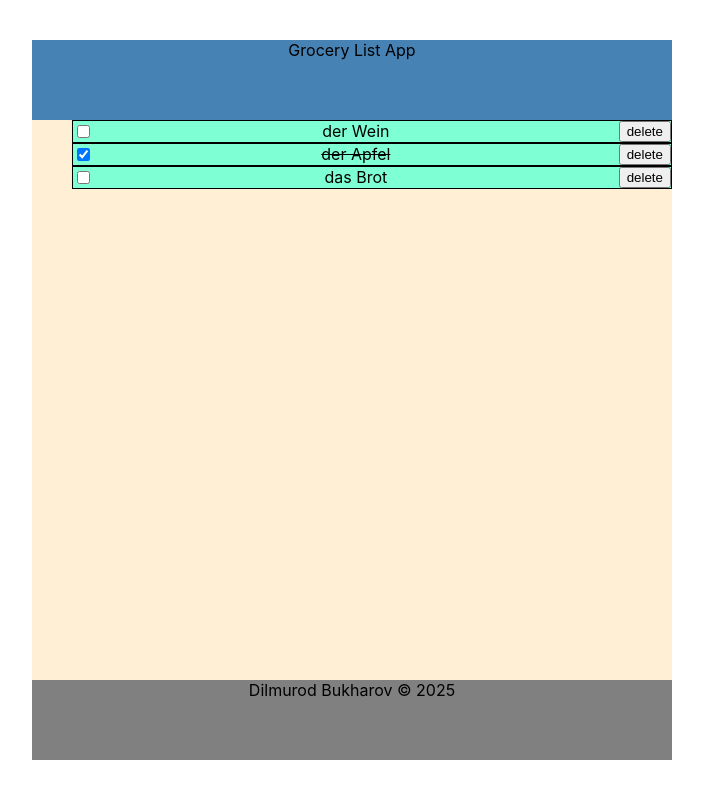
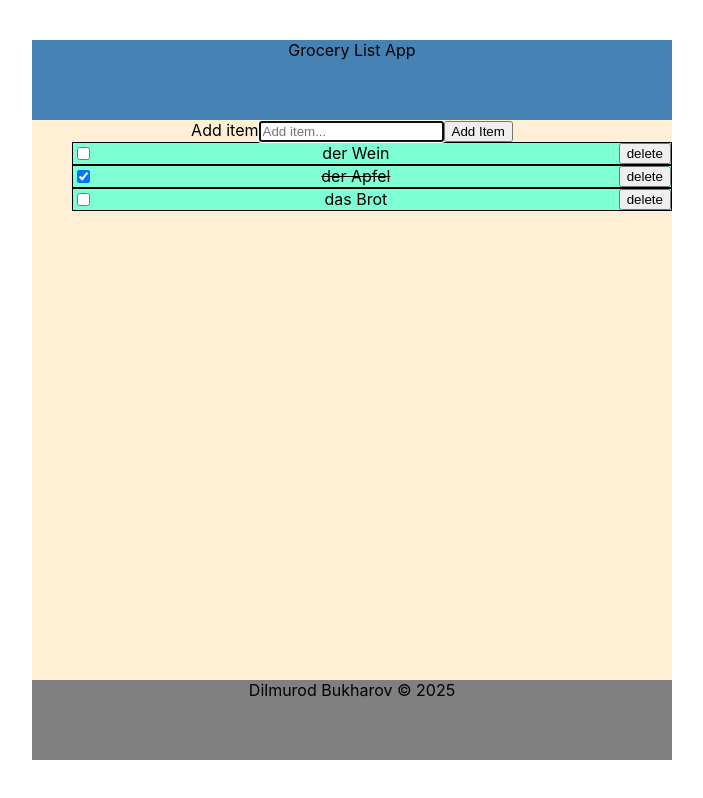
Before and after one commit to dilmurodb/react_grocery_list, a React (Create React App) app: page / in a window 1280 px wide. Shown: the whole page, without its empty margins (288-991 px from the left). Built offline with nearby package versions, Linux system fonts and the light colour scheme.

Commit message:
feat: add form for AddNewItem component

```diff
--- a/src/App.js
+++ b/src/App.js
@@ -3,6 +3,7 @@ import { useState } from 'react';
 import Header from './components/Header';
 import Main from './components/Main';
 import Footer from './components/Footer';
+
 
 function App() {
 
@@ -24,6 +25,8 @@ function App() {
     }
   ])
 
+  const [newItem, setNewItem] = useState('');
+
   const handleCheck = (id) => {
     const modifiedItemsList = items.map(item => item.id === id ? { ...item, checked: !item.checked } : item);
     setItems(modifiedItemsList)
@@ -34,10 +37,15 @@ function App() {
     setItems(modifiedItemsList)
   }
 
+  const addNewItem = (e) => {
+    e.preventDefault()
+    // console.log(e)
+  }
+
   return (
     <div className="App">
       <Header />
-      <Main items={items} handleCheck={handleCheck} handleDelete={handleDelete} />
+      <Main items={items} handleCheck={handleCheck} handleDelete={handleDelete} addNewItem={addNewItem} newItem={newItem} />
       <Footer />
     </div>
   );
--- /dev/null
+++ b/src/components/AddNewItem.js
@@ -0,0 +1,21 @@
+import React from 'react'
+
+const AddNewItem = ({ items, addNewItem, newItem }) => {
+  return (
+    <form>
+        <label htmlFor="addItem">Add item</label>
+        <input
+            autoFocus
+            type="text"
+            id="addItem"
+            required
+            placeholder="Add item..."
+            onChange={(e) => addNewItem(e.target.value)}
+            onSubmit={(e) => addNewItem()}
+        />
+        <button type="submit">Add Item</button>
+    </form>
+  )
+}
+
+export default AddNewItem
--- a/src/components/Main.js
+++ b/src/components/Main.js
@@ -1,11 +1,18 @@
 import React from 'react'
-import GroceryItemsList from './GroceryItemsList'
+import GroceryItemsList from './GroceryItemsList';
+import AddNewItem from './AddNewItem';
 import '../styles/main.css'
 
-const Main = ({ items, handleCheck, handleDelete }) => {
+const Main = ({ items, handleCheck, handleDelete, addNewItem, newItem }) => {
   return (
     <main>
-        <GroceryItemsList items={items} handleCheck={handleCheck} handleDelete={handleDelete} />
+        <AddNewItem addNewItem={addNewItem}
+                    newItem={newItem}
+        />
+        <GroceryItemsList items={items}
+                          handleCheck={handleCheck}
+                          handleDelete={handleDelete}
+        />
     </main>
   )
 }
```
